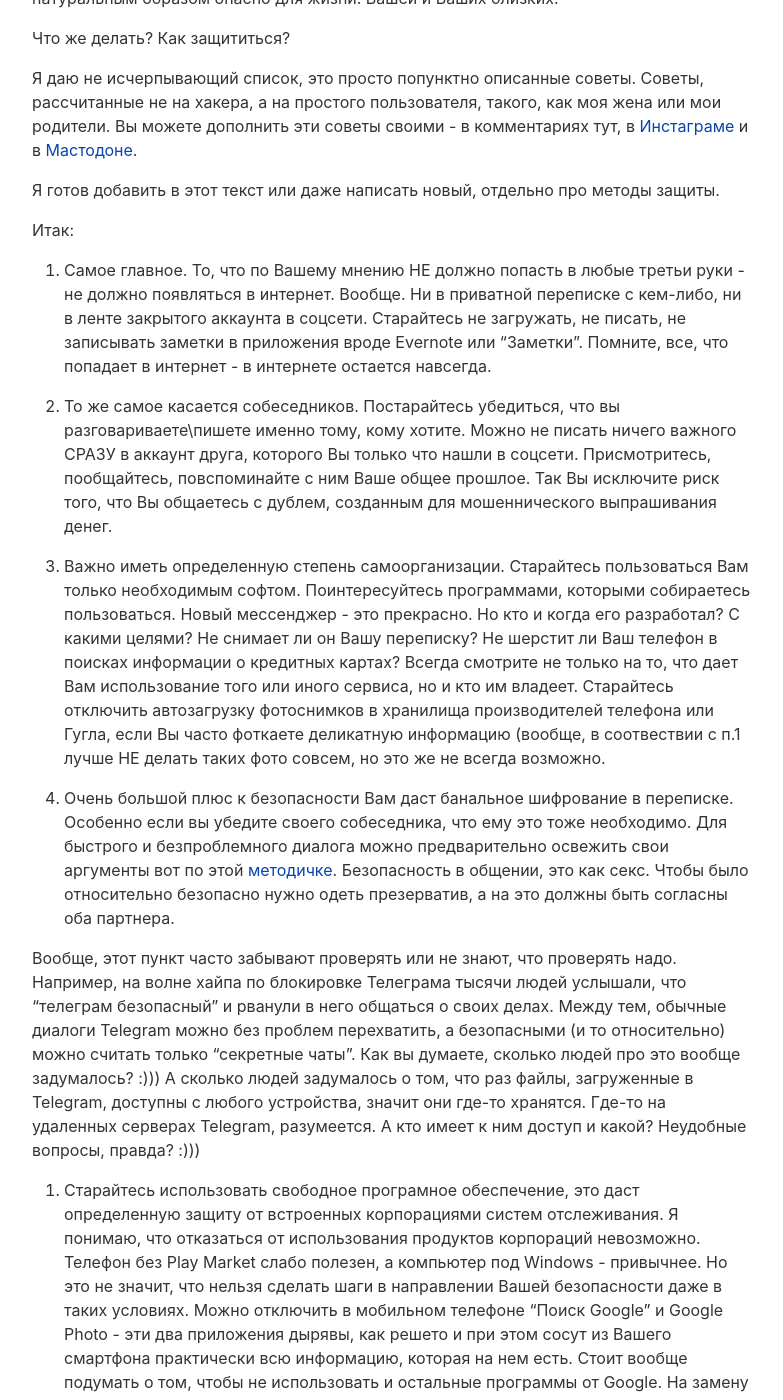
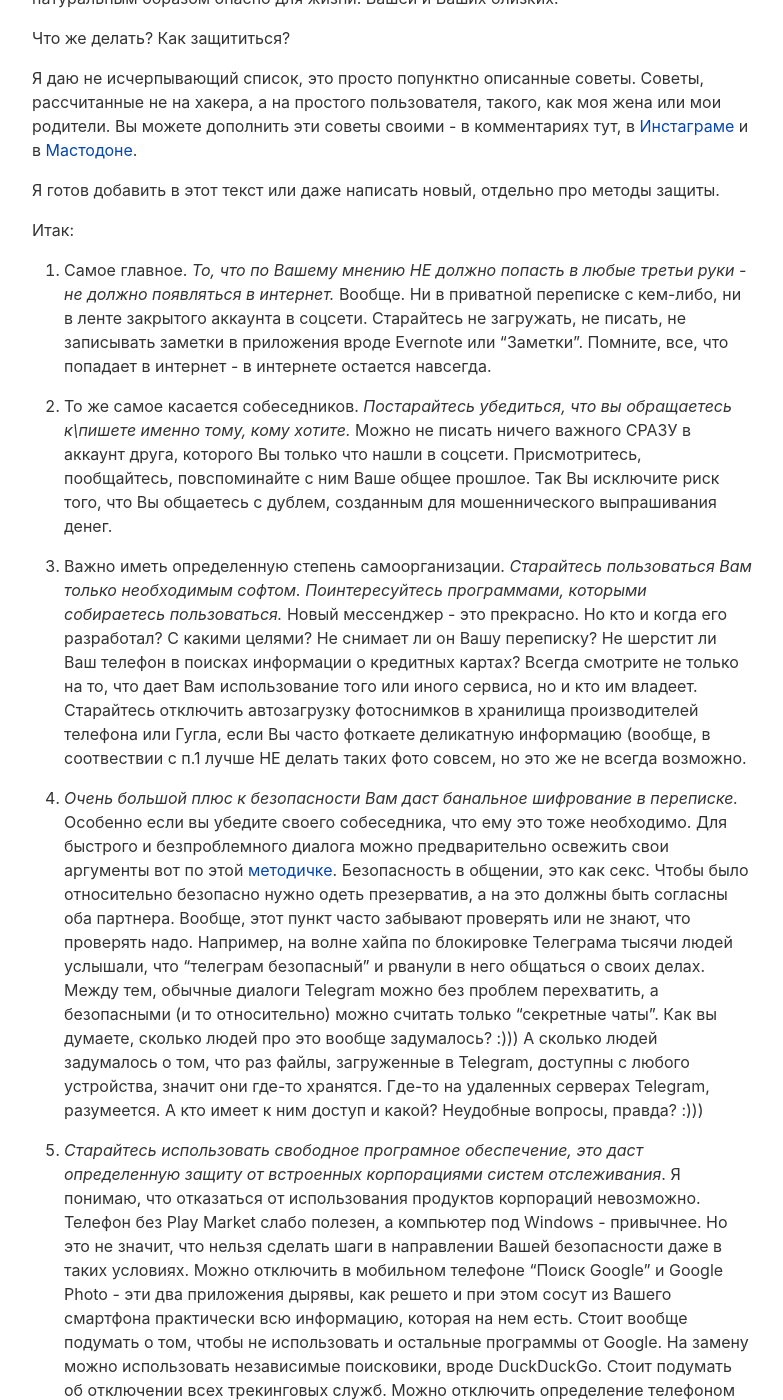
Before and after one commit to sputnikmoment/sputnikmoment.github.io, a Jekyll site: the page built from _posts/2018-11-29-nothingtohide.markdown, in a window 1280 px wide and 1400 px high, scrolled down 2850 px. Shown: the whole window, without its empty margins (8-791 px from the left). Built offline with Jekyll 4.4.1, drawn with Linux system fonts in a browser that asks for light colours; comment, search, counter and statistics services are not loaded; some of the changed text lies outside the part shown.

Commit message:
New post

```diff
--- a/_posts/2018-11-29-nothingtohide.markdown
+++ b/_posts/2018-11-29-nothingtohide.markdown
@@ -59,35 +59,31 @@ tags: [Публицистика]
 
 Итак:
 
-1. Самое главное. То, что по Вашему мнению НЕ должно попасть в любые третьи руки - не должно появляться в интернет. Вообще. Ни в приватной переписке с кем-либо, ни в ленте закрытого аккаунта в соцсети. Старайтесь не загружать, не писать, не записывать заметки в приложения вроде Evernote или "Заметки". Помните, все, что попадает в интернет - в интернете остается навсегда.
+1. Самое главное. *То, что по Вашему мнению НЕ должно попасть в любые третьи руки - не должно появляться в интернет.* Вообще. Ни в приватной переписке с кем-либо, ни в ленте закрытого аккаунта в соцсети. Старайтесь не загружать, не писать, не записывать заметки в приложения вроде Evernote или "Заметки". Помните, все, что попадает в интернет - в интернете остается навсегда.
 
-2. То же самое касается собеседников. Постарайтесь убедиться, что вы разговариваете\пишете именно тому, кому хотите. Можно не писать ничего важного СРАЗУ в аккаунт друга, которого Вы только что нашли в соцсети. Присмотритесь, пообщайтесь, повспоминайте с ним Ваше общее прошлое. Так Вы исключите риск того, что Вы общаетесь с дублем, созданным для мошеннического выпрашивания денег.
+2. То же самое касается собеседников. *Постарайтесь убедиться, что вы обращаетесь к\пишете именно тому, кому хотите.* Можно не писать ничего важного СРАЗУ в аккаунт друга, которого Вы только что нашли в соцсети. Присмотритесь, пообщайтесь, повспоминайте с ним Ваше общее прошлое. Так Вы исключите риск того, что Вы общаетесь с дублем, созданным для мошеннического выпрашивания денег.
 
-3. Важно иметь определенную степень самоорганизации. Старайтесь пользоваться Вам только необходимым софтом. Поинтересуйтесь программами, которыми собираетесь пользоваться. Новый мессенджер - это прекрасно. Но кто и когда его разработал? С какими целями? Не снимает ли он Вашу переписку? Не шерстит ли Ваш телефон в поисках информации о кредитных картах? Всегда смотрите не только на то, что дает Вам использование того или иного сервиса, но и кто им владеет. Старайтесь отключить автозагрузку фотоснимков в хранилища производителей телефона или Гугла, если Вы часто фоткаете деликатную информацию (вообще, в соотвествии с п.1 лучше НЕ делать таких фото совсем, но это же не всегда возможно.
+3. Важно иметь определенную степень самоорганизации. *Старайтесь пользоваться Вам только необходимым софтом. Поинтересуйтесь программами, которыми собираетесь пользоваться.* Новый мессенджер - это прекрасно. Но кто и когда его разработал? С какими целями? Не снимает ли он Вашу переписку? Не шерстит ли Ваш телефон в поисках информации о кредитных картах? Всегда смотрите не только на то, что дает Вам использование того или иного сервиса, но и кто им владеет. Старайтесь отключить автозагрузку фотоснимков в хранилища производителей телефона или Гугла, если Вы часто фоткаете деликатную информацию (вообще, в соотвествии с п.1 лучше НЕ делать таких фото совсем, но это же не всегда возможно.
 
-4. Очень большой плюс к безопасности Вам даст банальное шифрование в переписке. Особенно если вы убедите своего собеседника, что ему это тоже необходимо. Для быстрого и безпроблемного диалога можно предварительно освежить свои аргументы вот по этой [методичке](https://safe.roskomsvoboda.org/nothingtohide/). Безопасность в общении, это как секс. Чтобы было относительно безопасно нужно одеть презерватив, а на это должны быть согласны оба партнера.
-
+4. *Очень большой плюс к безопасности Вам даст банальное шифрование в переписке.* Особенно если вы убедите своего собеседника, что ему это тоже необходимо. Для быстрого и безпроблемного диалога можно предварительно освежить свои аргументы вот по этой [методичке](https://safe.roskomsvoboda.org/nothingtohide/). Безопасность в общении, это как секс. Чтобы было относительно безопасно нужно одеть презерватив, а на это должны быть согласны оба партнера.
 Вообще, этот пункт часто забывают проверять или не знают, что проверять надо. Например, на волне хайпа по блокировке Телеграма тысячи людей услышали, что "телеграм безопасный" и рванули в него общаться о своих делах. Между тем, обычные диалоги Telegram можно без проблем перехватить, а безопасными (и то относительно) можно считать только "секретные чаты". Как вы думаете, сколько людей про это вообще задумалось? :)))
 А сколько людей задумалось о том, что раз файлы, загруженные в Telegram, доступны с любого устройства, значит они где-то хранятся. Где-то на удаленных серверах Telegram, разумеется. А кто имеет к ним доступ и какой? Неудобные вопросы, правда? :)))
 
-5. Старайтесь использовать свободное програмное обеспечение, это даст определенную защиту от встроенных корпорациями систем отслеживания. Я понимаю, что отказаться от использования продуктов корпораций невозможно. Телефон без Play Market слабо полезен, а компьютер под Windows - привычнее. Но это не значит, что нельзя сделать шаги в направлении Вашей безопасности даже в таких условиях.
+5. *Старайтесь использовать свободное програмное обеспечение, это даст определенную защиту от встроенных корпорациями систем отслеживания*. Я понимаю, что отказаться от использования продуктов корпораций невозможно. Телефон без Play Market слабо полезен, а компьютер под Windows - привычнее. Но это не значит, что нельзя сделать шаги в направлении Вашей безопасности даже в таких условиях.
 Можно отключить в мобильном телефоне "Поиск Google" и Google Photo - эти два приложения дырявы, как решето и при этом сосут из Вашего смартфона практически всю информацию, которая на нем есть. Стоит вообще подумать о том, чтобы не использовать и остальные программы от Google. На замену можно использовать независимые поисковики, вроде DuckDuckGo. Стоит подумать об отключении всех трекинговых служб.
-
 Можно отключить определение телефоном Вашего местоположения для всех программ, кроме карт. Это резко сократит число знающих о Ваших перемещениях в пространстве.
-
 Старайтесь не использовать социальную сеть Вконтакте для общения. Компания Mail.ru Group, владеющая Вконтакте, практически в открытую следит за Вами и передает эти данные, как минимум, в компетентные органы безо всяких судебных запросов. А куда она передает их еще? И раз методы слежки существуют, кто гарантирует Вам, что эти методы не освоят третьи лица, не относящиеся к Mail.ru Group?
 
-Старайтесь не использовать сетевые хранилища для хранения важной и конфиденциальной информации.
-
+6.*Старайтесь не использовать сетевые хранилища для хранения важной и конфиденциальной информации*.
 Не стоит сохранять данные о Ваших банковских картах в сервисах цифровой дистрибуции. Можно постараться не оплачивать покупки онлайн, если есть функция "оплатить наличиными/картой курьеру при получении". Ставьте приложение Вашего банка ТОЛЬКО из Google Play маркета. Так Вы снизите риск попадания данных о Ваших платежах и Ваших финансовых инструментах в третьи руки.
 
 Многие эксперты категорически не советуют использовать телефоны фирмы Apple, т.к. Вам просто не дадут ничего настроить и контролировать в операционной системе телефона. В крайнем случае, отключенные настройки могут включить без Вашего ведома удаленно. Поскольку у Apple уже были прецеденты, когда компания принудительно удаляла приложения с телефонов пользователей - я склонен верить мнению экспертов.
 
 Неплохим шагом было бы использовать свободное програмное обеспечением для Windows (браузеры, почтовые клиенты, программы для просмотра видео/аудио/фото, фото-аудио-видео-редакторы и прочие) или вообще сменить операционную систему, если Ваша работа от этого не пострадает. Текстовые файлы можно удобно писать и в OS на базе GNU/Linux, поверьте.
 
-6. Старайтесь не держать на ноутбуках/планшетах/телефонах, которые путешествуют вместе с Вами, деликатных фотографий и цифровых копий важных документов. Ставьте на все устройства пароли для входа, старайтесь зашифровать носители данных - жесткие диски, флешки, карты памяти. Все это легко теряется и легко находится  ненужными Вам руками.
+7. *Старайтесь не держать на ноутбуках/планшетах/телефонах, которые путешествуют вместе с Вами, деликатных фотографий и цифровых копий важных документов.* Ставьте на все устройства пароли для входа, старайтесь зашифровать носители данных - жесткие диски, флешки, карты памяти. Все это легко теряется и легко находится  ненужными Вам руками.
 
-7. Не стоит немедленно сообщать всему белому свету на страничке Вашей соцсети о начавшемся отпуске или путешествии. Пока Вы увлеченно постите фоточки с пляжа в Турции, Вашу квартиру могут приметить весьма мутные персонажи тут, в холодной России.
+8.*Не стоит немедленно сообщать всему белому свету на страничке Вашей соцсети о начавшемся отпуске или путешествии.* Пока Вы увлеченно постите фоточки с пляжа в Турции, Вашу квартиру могут приметить весьма мутные персонажи тут, в холодной России.
 
 Разумеется, описанное выше - не панацея. Для защиты от слежки существуют целые операционные системы, отдельные браузеры и сервисы, отдельные подсети внутри Интернета. Но для снижения базовых рисков приведенных семи пунктов - вполне достаточно.
 
```
